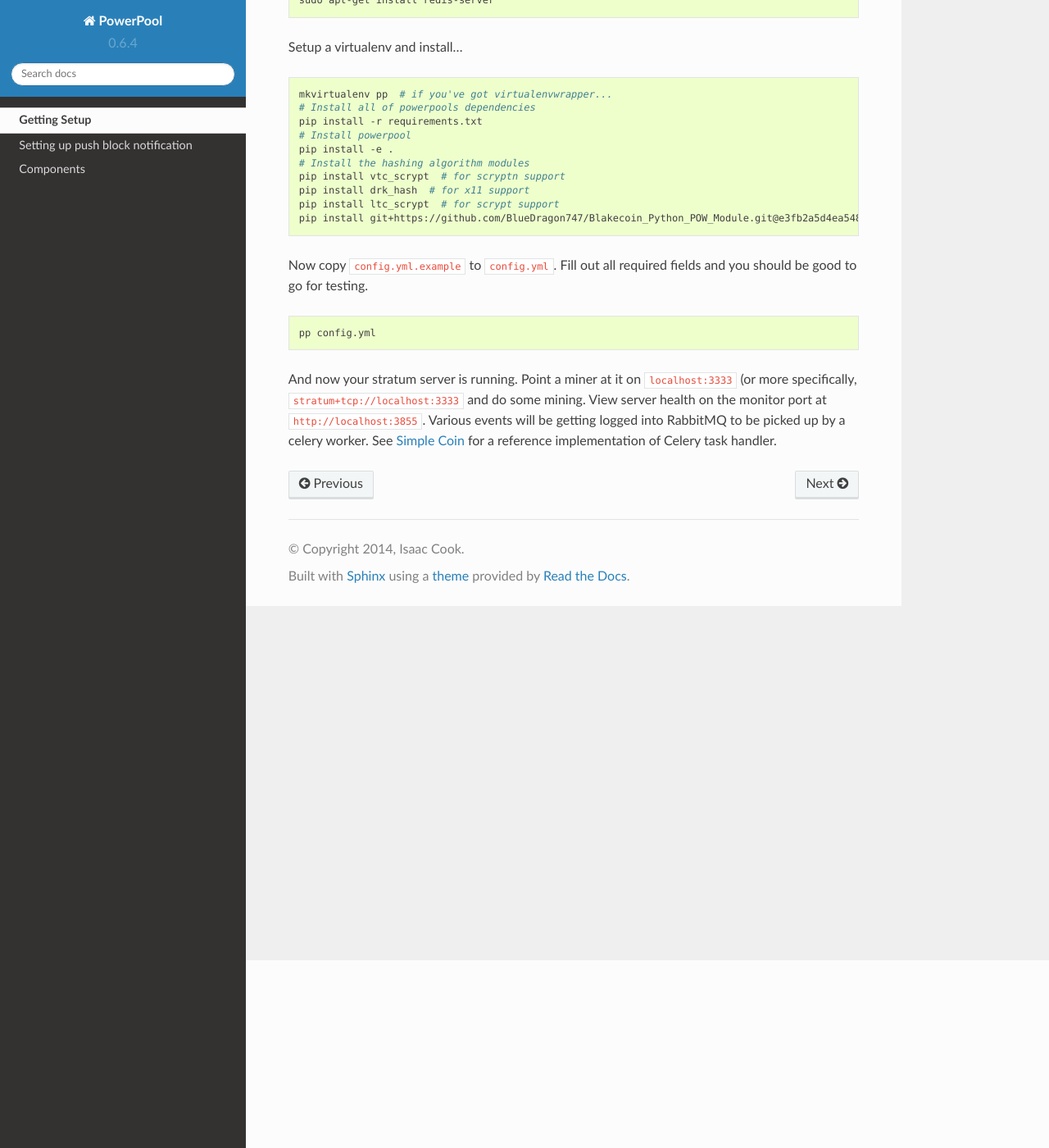
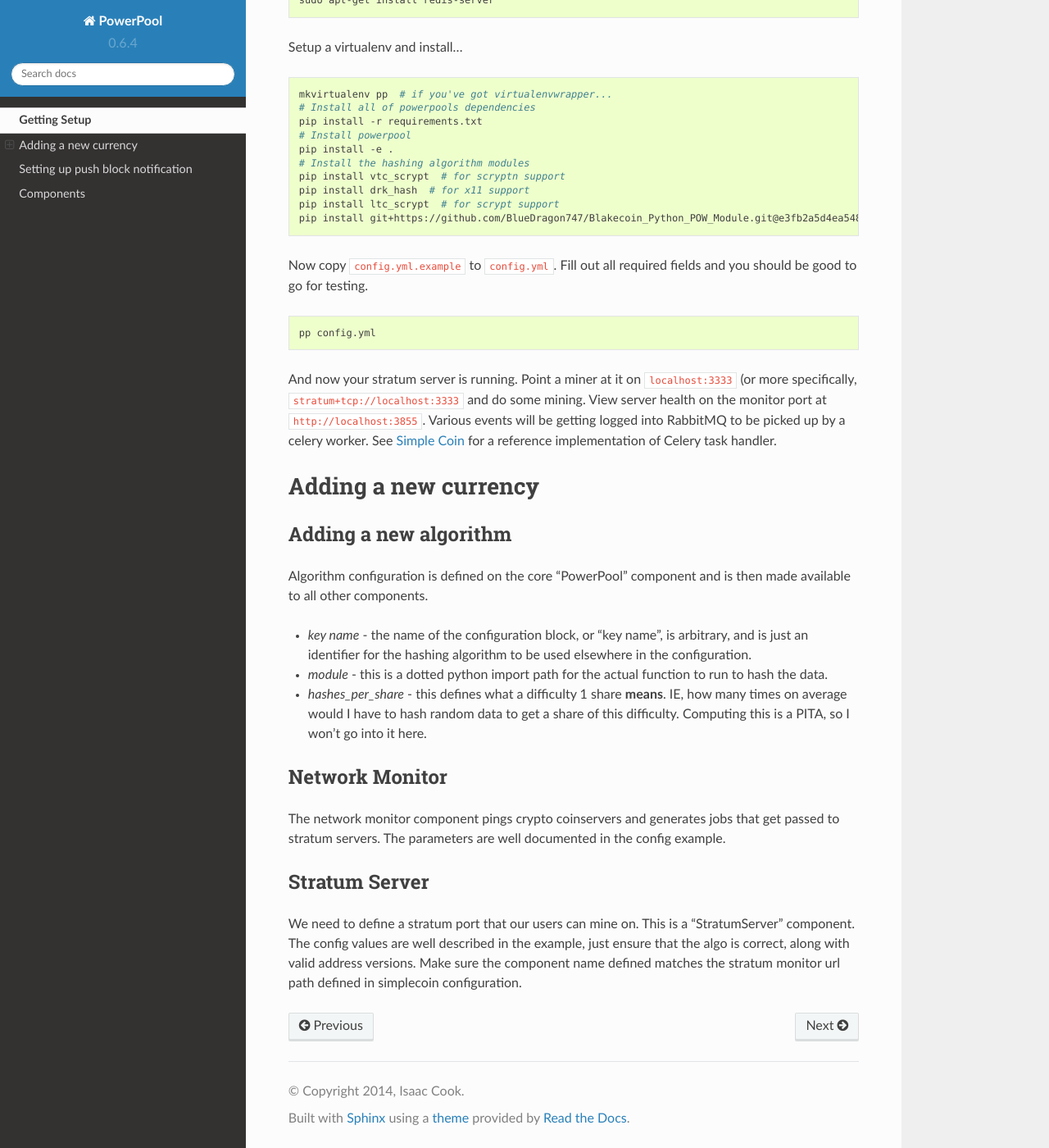
Before and after one commit to simplecrypto/powerpool, a Sphinx documentation site: the page built from doc/setup.rst, in a window 1280 px wide and 1400 px high, scrolled down 229 px. Shown: the whole window at 82% size. Built offline with Sphinx 7.4.7 and the Read the Docs theme 2.0.0, drawn with Linux system fonts in a browser that asks for light colours.

Commit message:
Adds some basic docs on steps for setting up a new currency

```diff
--- a/doc/setup.rst
+++ b/doc/setup.rst
@@ -36,3 +36,34 @@ do some mining. View server health on the monitor port at
 to be picked up by a celery worker. See `Simple Coin
 <https://github.com/simplecrypto/simplecoin>`_ for a reference implementation
 of Celery task handler.
+
+Adding a new currency
+=====================
+
+Adding a new algorithm
+----------------------
+
+Algorithm configuration is defined on the core "PowerPool" component and is
+then made available to all other components.
+
+* *key name* - the name of the configuration block, or "key name", is
+  arbitrary, and is just an identifier for the hashing algorithm to be used
+  elsewhere in the configuration.
+* *module* - this is a dotted python import path for the actual function to run to hash the data.
+* *hashes_per_share* - this defines what a difficulty 1 share **means**. IE, how many times on average would I have to hash random data to get a share of this difficulty. Computing this is a PITA, so I won't go into it here.
+
+Network Monitor
+---------------
+
+The network monitor component pings crypto coinservers and generates jobs that
+get passed to stratum servers. The parameters are well documented in the config
+example.
+
+Stratum Server
+--------------
+
+We need to define a stratum port that our users can mine on. This is a
+"StratumServer" component. The config values are well described in the example,
+just ensure that the algo is correct, along with valid address versions. Make
+sure the component name defined matches the stratum monitor url path defined in
+simplecoin configuration.
```
